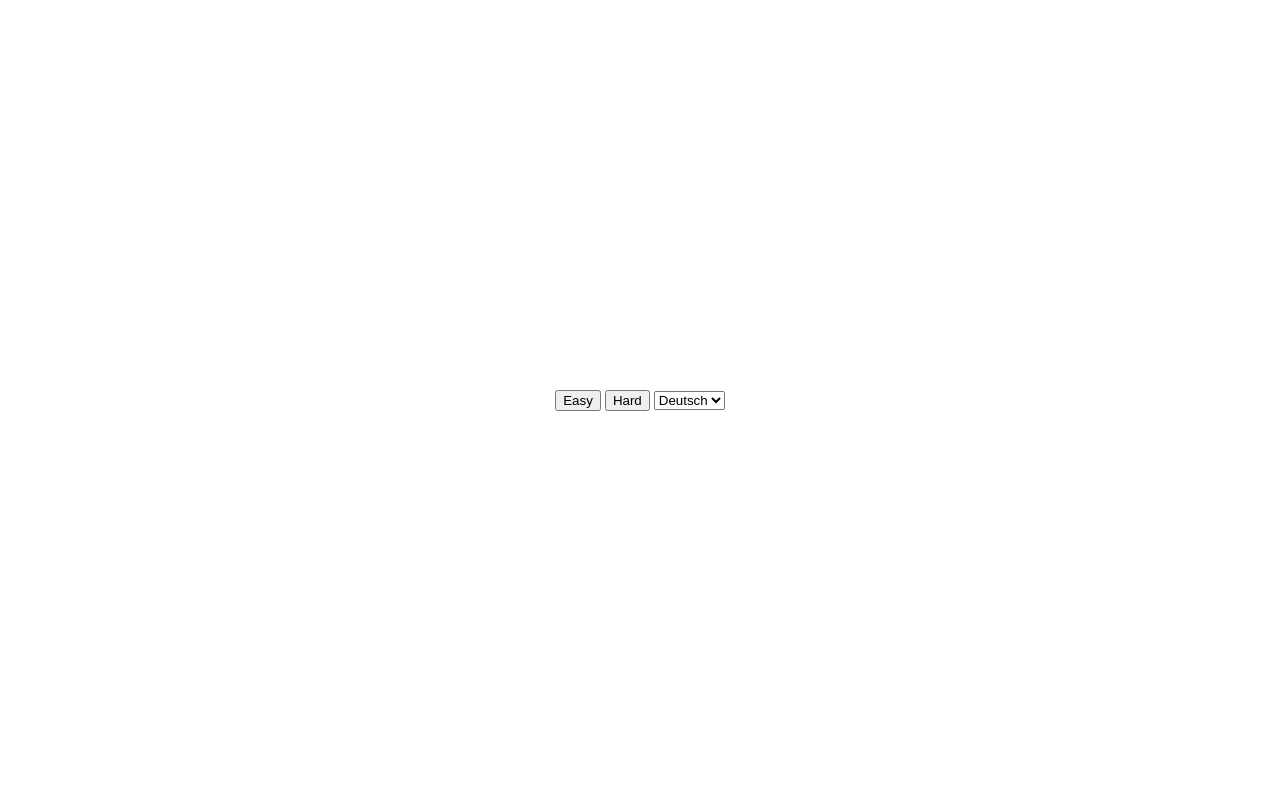
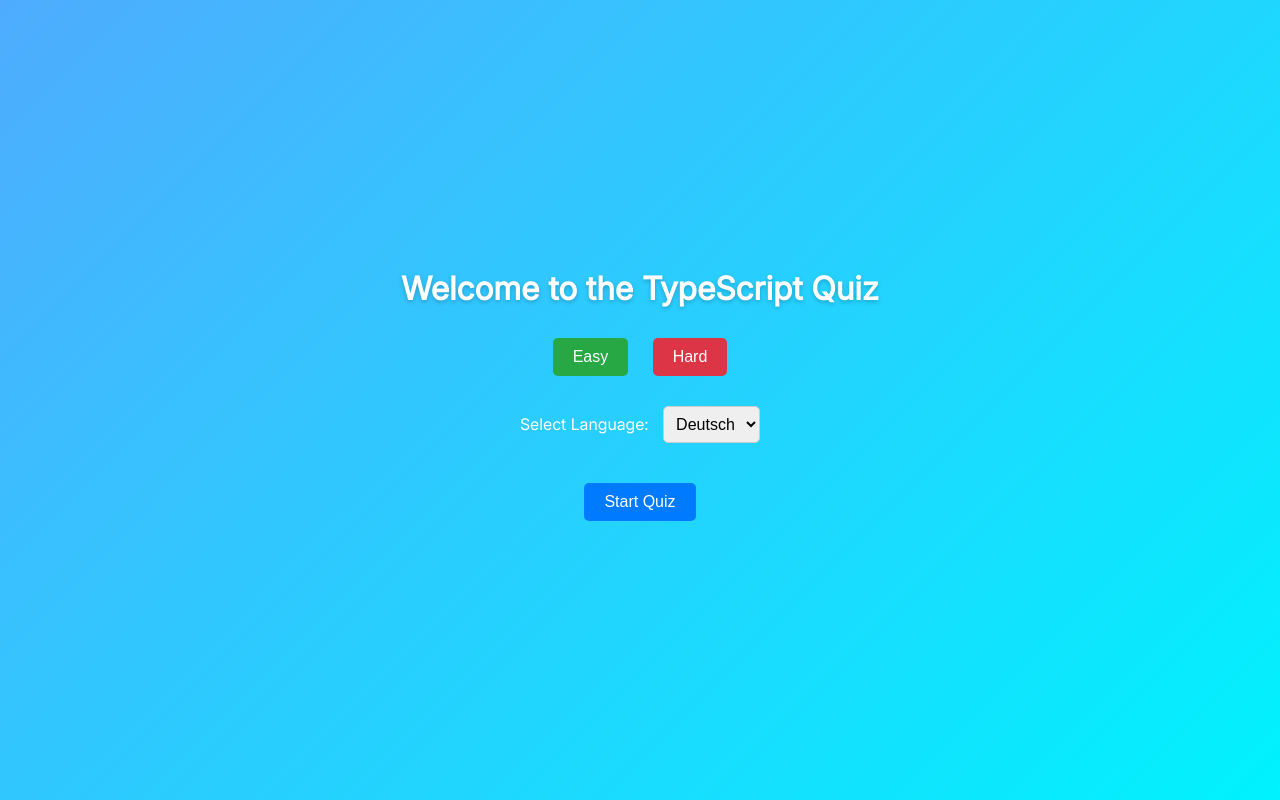
Before and after one commit to cadeteandre/project-quizAPI, a website built with Vite: page index.html in a window 1280 px wide. Built offline with nearby package versions, Linux system fonts and the light colour scheme.

Commit message:
html and css

```diff
--- a/index.html
+++ b/index.html
@@ -8,12 +8,19 @@
   </head>
   <body>
     <div id="app">
-      <button>Easy</button>
-      <button>Hard</button>
-      <select id="languaeg">
-        <option value="de">Deutsch</option>
-        <option value="en">English</option>
-      </select>
+      <h1>Welcome to the TypeScript Quiz</h1>
+      <div class="difficulty-buttons">
+        <button id="easy-btn" class="btn">Easy</button>
+        <button id="hard-btn" class="btn">Hard</button>
+      </div>
+      <div class="language-select">
+        <label for="language">Select Language:</label>
+        <select id="language">
+          <option value="de">Deutsch</option>
+          <option value="en">English</option>
+        </select>
+      </div>
+      <button id="start-btn" class="btn start-btn">Start Quiz</button>
     </div>
     <script type="module" src="/src/main.ts"></script>
   </body>
--- a/src/style.css
+++ b/src/style.css
@@ -1,9 +1,23 @@
+* {
+  margin: 0;
+  padding: 0;
+  box-sizing: border-box;
+}
+
+@font-face {
+  font-family: 'Inter-reg';
+  src: url('./assets/fonts/Inter_18pt-Regular.ttf');
+}
+
 body {
+  font-family: 'Inter-reg', sans-serif;
+  background: linear-gradient(135deg, #4facfe, #00f2fe);
+  color: #fff;
+  display: flex;
+  justify-content: center;
+  align-items: center;
+  height: 100vh;
   margin: 0;
-  display: flex;
-  place-items: center;
-  min-width: 320px;
-  min-height: 100vh;
 }
 
 #app {
@@ -12,3 +26,78 @@ body {
   padding: 2rem;
   text-align: center;
 }
+
+.container {
+  text-align: center;
+  background: rgba(255, 255, 255, 0.1);
+  border-radius: 10px;
+  padding: 30px;
+  box-shadow: 0 4px 15px rgba(0, 0, 0, 0.2);
+}
+
+h1 {
+  font-size: 2rem;
+  margin-bottom: 20px;
+  color: #fff;
+  text-shadow: 0 2px 4px rgba(0, 0, 0, 0.2);
+}
+
+/* Buttons */
+.btn {
+  padding: 10px 20px;
+  font-size: 1rem;
+  margin: 10px;
+  border: none;
+  border-radius: 5px;
+  cursor: pointer;
+  transition: all 0.3s ease;
+}
+
+.btn:hover {
+  transform: scale(1.1);
+}
+
+#easy-btn {
+  background-color: #28a745;
+  color: white;
+}
+
+#easy-btn:hover {
+  background-color: #218838;
+}
+
+#hard-btn {
+  background-color: #dc3545;
+  color: white;
+}
+
+#hard-btn:hover {
+  background-color: #c82333;
+}
+
+.start-btn {
+  margin-top: 20px;
+  background-color: #007bff;
+  color: white;
+}
+
+.start-btn:hover {
+  background-color: #0056b3;
+}
+
+/* Select */
+.language-select {
+  margin: 20px 0;
+}
+
+.language-select label {
+  font-size: 1rem;
+  margin-right: 10px;
+}
+
+select {
+  padding: 8px;
+  font-size: 1rem;
+  border-radius: 5px;
+  border: 1px solid #ccc;
+}
```
Also changed, not shown: src/assets/fonts/Inter_18pt-Bold.ttf (added), src/assets/fonts/Inter_18pt-Italic.ttf (added), src/assets/fonts/Inter_18pt-Light.ttf (added), src/assets/fonts/Inter_18pt-Regular.ttf (added).
